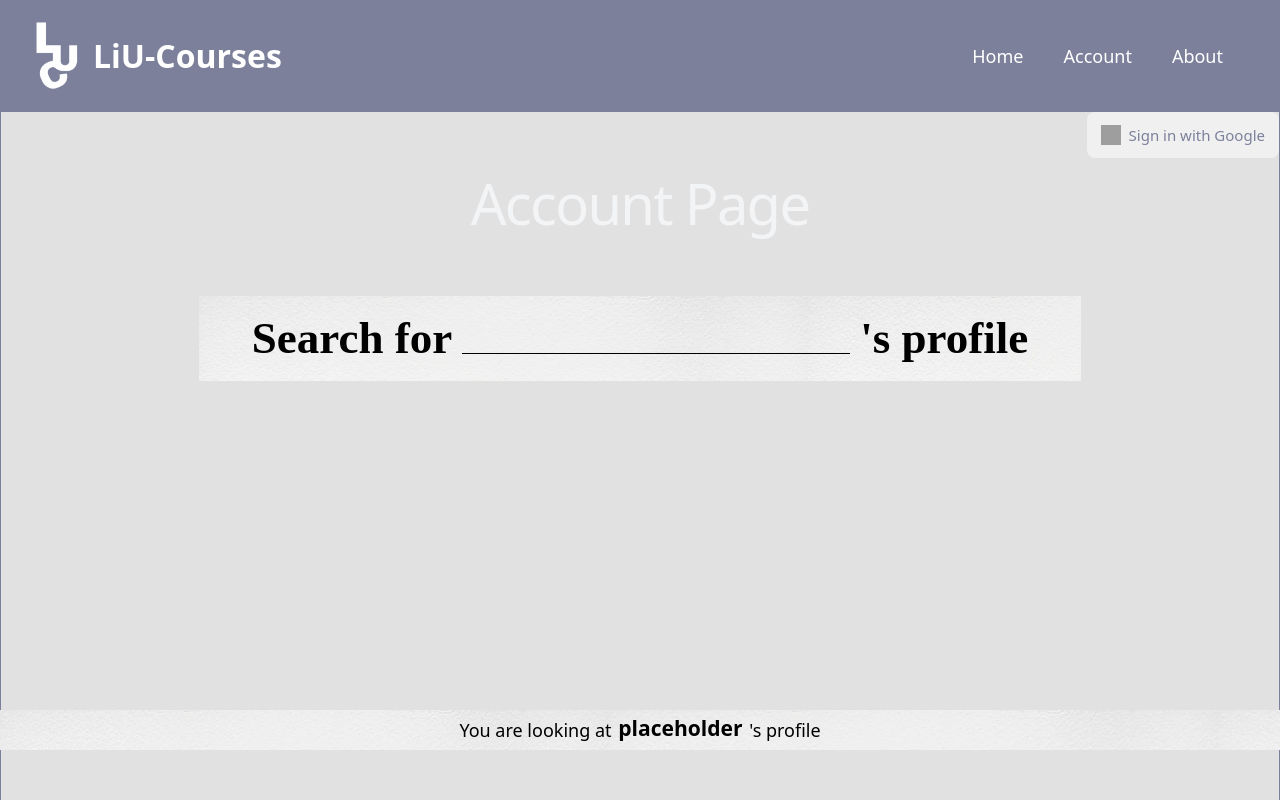
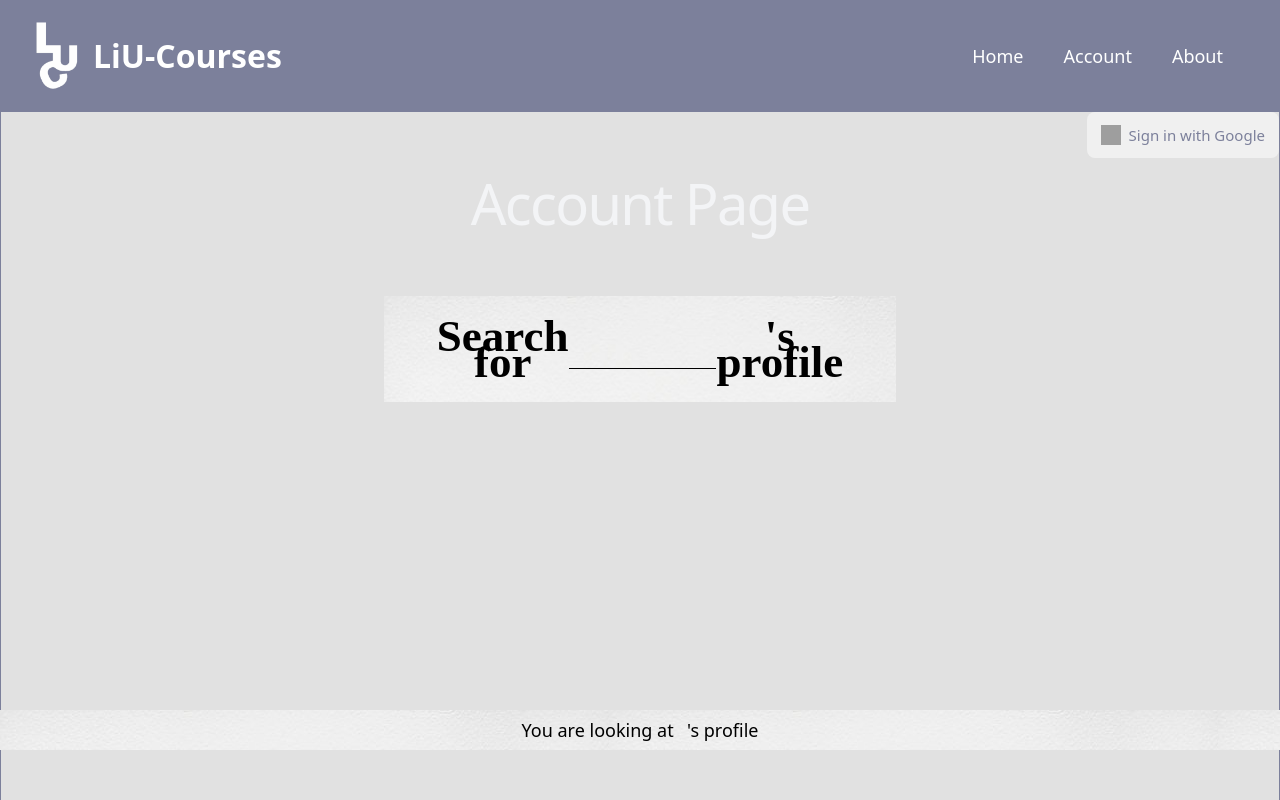
Before and after one commit to De99103/tddd27, a React (Vite) app in the folder tddd27-project/: page /account in a window 1280 px wide. Built offline with nearby package versions, Linux system fonts and the light colour scheme; no server answers; grey boxes are pictures that could not be loaded.

Commit message:
hålelr på med autocomplete-komponent i account page

```diff
--- a/tddd27-project/src/components/common/otherProfile/OtherProfile.jsx
+++ b/tddd27-project/src/components/common/otherProfile/OtherProfile.jsx
@@ -1,17 +1,56 @@
 import "./OtherProfile.css";
+import { useState, useEffect } from "react";
+import Autocomplete from "../autocomplete/Autocomplete";
+
+import { getName, getDisplayNameOptions } from "../../../fireBase/userData";
 
 function OtherProfile() {
+    const [displayNameOptions, setDisplayNameOptions] = useState([]);
+    const [displayName, setDisplayname] = useState("");
+    const [selectedDisplayName, setSelectedDisplayName] = useState(null);
+
+    useEffect(() => {
+        async function loadUsers() {
+            const users = await getDisplayNameOptions();
+            setDisplayNameOptions(users);
+        }
+
+        loadUsers();
+    }, []);
+
+    useEffect(() => {
+        async function loadName() {
+            if (!selectedDisplayName?.id) return;
+
+            const name = await getName(selectedDisplayName.id);
+            setDisplayname(name || "");
+        }
+
+        loadName();
+    }, [selectedDisplayName]);
+
     return (
         <div className="other_profile_page">
             <div className="search_profile_container">
                 <p>Search for </p>
-                <input className="profile_search"></input>
+
+                <Autocomplete
+                    options={displayNameOptions}
+                    label=""
+                    className="line-autocomplete"
+                    value={selectedDisplayName}
+                    getOptionLabel={(option) => option?.name || ""}
+                    onChange={(displayName) => {
+                        setSelectedDisplayName(displayName);
+                    }}
+                />
+
                 <p>'s profile</p>
             </div>
 
             <div className="other_profile_overlay">
                 <p>You are looking at </p>
-                <h3>placeholder</h3>
+                <h3>{displayName}</h3>
                 <p>'s profile</p>
             </div>
         </div>
--- a/tddd27-project/src/fireBase/userData.js
+++ b/tddd27-project/src/fireBase/userData.js
@@ -5,7 +5,7 @@ import {
     addDoc,
     serverTimestamp,
     getDoc,
-  deleteDoc
+    deleteDoc,
 } from "firebase/firestore";
 
 import { auth, db } from "./firebase";
@@ -27,7 +27,7 @@ await setDoc(
             email: user.email || "",
             updatedAt: serverTimestamp(),
         },
-  { merge: true }
+        { merge: true },
     );
     return await setDoc(
         doc(
@@ -37,7 +37,7 @@ await setDoc(
             "educations",
             educationId,
             collectionName,
-      courseId
+            courseId,
         ),
         {
             grade: data.grade || "",
@@ -45,7 +45,7 @@ await setDoc(
             rating: data.rating || "",
             updatedAt: serverTimestamp(),
         },
-    { merge: true }
+        { merge: true },
     );
 }
 
@@ -70,9 +70,7 @@ export async function deleteAccount() {
 
     await deleteDoc(doc(db, "users", user.uid));
     await deleteUser(user);
-
 }
-
 
 export async function getCourse(educationId, courseType, courseId) {
     const user = auth.currentUser;
@@ -81,7 +79,15 @@ export async function getCourse(educationId, courseType, courseId) {
     const collectionName =
         courseType === "mandatory" ? "mandatoryCourses" : "selectedCourses";
 
-  const ref = doc(db, "users", user.uid, "educations", educationId, collectionName, courseId);
+    const ref = doc(
+        db,
+        "users",
+        user.uid,
+        "educations",
+        educationId,
+        collectionName,
+        courseId,
+    );
     const snapshot = await getDoc(ref);
 
     if (snapshot.exists()) {
@@ -89,3 +95,26 @@ export async function getCourse(educationId, courseType, courseId) {
     }
     return null;
 }
+
+// to get all name's options:
+export async function getDisplayNameOptions() {
+  const snapshot = await getDocs(collection(db, "users"));
+
+  return snapshot.docs.map((userDoc) => ({
+    id: userDoc.id,
+    name: userDoc.data().displayName || "Unnamed user",
+  }));
+}
+
+// our goal : user.displayName
+export async function getName(userId) {
+  const user = auth.currentUser;
+  if (!user) throw new Error("User is not logged in.");
+
+  const ref = doc(db, "users", userId);
+  const snapshot = await getDoc(ref);
+
+  if (!snapshot.exists()) return null;
+
+  return snapshot.data().displayName || "";
+}
```
Lines whose indentation alone changed are shown as unchanged.
